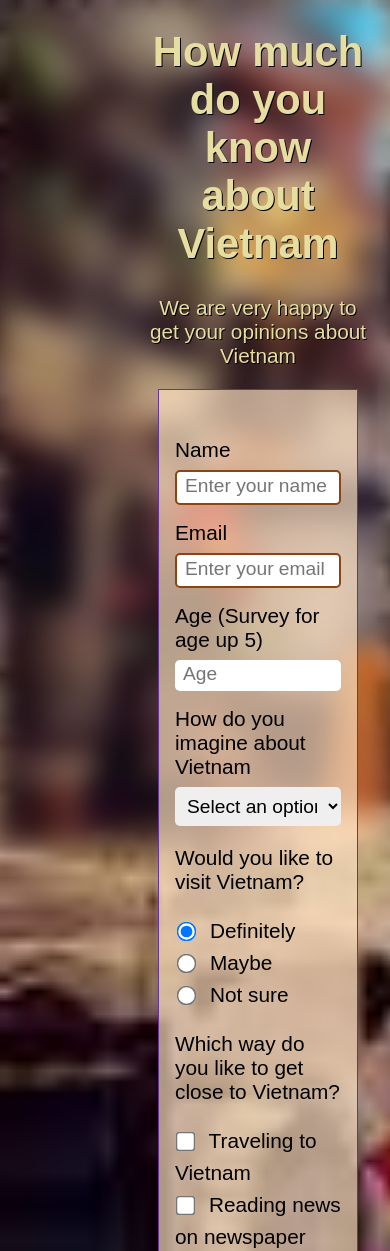
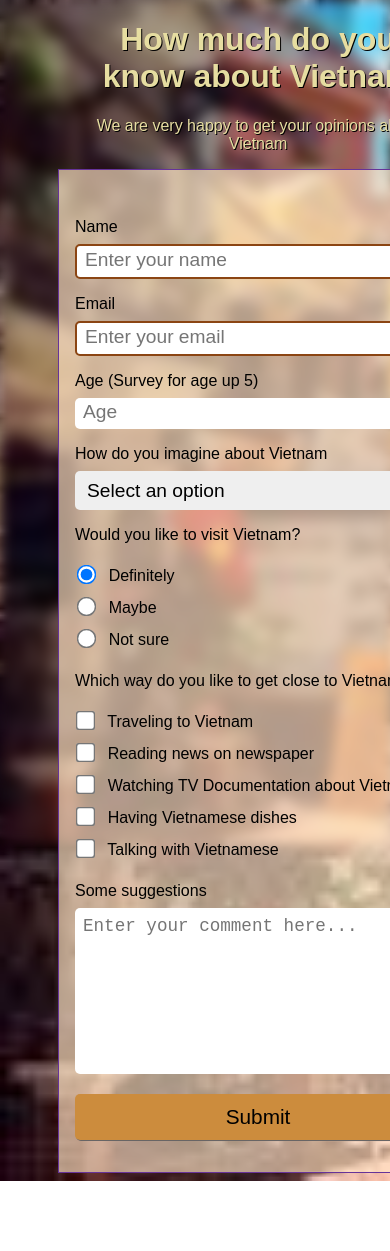
Before and after one commit to LeNganThanh/VietnamSurvey, a plain HTML site: page index.html in a window 390 px wide. Shown: the top 1251 px of the page. After the commit the page ends 1181 px from the top, so only its background shows below. Drawn offline with Linux system fonts and the light colour scheme.

Commit message:
delete br tag

```diff
--- a/index.html
+++ b/index.html
@@ -6,18 +6,14 @@
     <meta name="viewport" content="width=device-width, initial-scale=1.0" />
     <title>About Vietnam Survey</title>
     <link rel="stylesheet" href="style.css" />
-    <link
-      rel="shortcut icon"
-      href="images/vietnam-flag-icon.jpg"
-      type="image/x-icon"
-    />
+    <link rel="shortcut icon" href="images/vietnam-flag-icon.jpg" type="image/x-icon" />
   </head>
   <body>
-    <div class="intro" >
+    <div class="intro">
       <h1>How much do you know about Vietnam</h1>
       <p>We are very happy to get your opinions about Vietnam</p>
     </div>
-    <section>
+    <section aria-label="A survey about knowing Vietnam">
       <form id="survey-form" action="" method="post">
         <div class="survey">
           <label for="name">Name</label>
@@ -55,36 +51,67 @@
         <div class="survey">
           <label for="feel">How do you imagine about Vietnam</label>
           <select required id="feel" name="opinions">
-            <option value="none" disabled selected hidden>Select an option</option>
+            <option value="none" disabled selected hidden>
+              Select an option
+            </option>
             <option value="asia-country">An asia country</option>
             <option value="tropical-country">A hot tropical country</option>
-            <option value="american-war">A country was under American army</option>
+            <option value="american-war">
+              A country was under American army
+            </option>
           </select>
         </div>
         <p>Would you like to visit Vietnam?</p>
         <div class="visit">
-          <input type="radio" name="visit" id="visit" value="definitely" checked/>
-          <label for="visit">Definitely</label><br />
-          <input type="radio" id="maybe" name="visit" value="maybe"/>
-          <label for="maybe">Maybe</label><br />
+          <div>
+            <input
+              type="radio"
+              name="visit"
+              id="visit"
+              value="definitely"
+              checked
+            />
+            <label for="visit">Definitely</label>
+          </div>
+          <div>
+            <input type="radio" id="maybe" name="visit" value="maybe" />
+            <label for="maybe">Maybe</label>
+          </div>
+          <div>
             <input type="radio" name="visit" id="not" value="not-sure" />
             <label for="not">Not sure</label>
           </div>
+        </div>
         <p>Which way do you like to get close to Vietnam?</p>
         <div class="way">
+          <div>
             <input type="checkbox" name="travel" id="travel" value="travel" />
-          <label for="travel">Traveling to Vietnam</label><br />
-          <input type="checkbox" name="travel" id="newspaper" value="newspaper" />
-          <label for="newspaper">Reading news on newspaper</label><br />
+            <label for="travel">Traveling to Vietnam</label>
+          </div>
+          <div>
+            <input
+              type="checkbox"
+              name="travel"
+              id="newspaper"
+              value="newspaper"
+            />
+            <label for="newspaper">Reading news on newspaper</label>
+          </div>
+          <div>
             <input type="checkbox" name="travel" id="tv" value="tv" />
-          <label for="tv">Watching TV Documentation about Vietnam</label><br />
-          <input type="checkbox" name="travel" id="food" value="food"/>
-          <label for="food">Having Vietnamese dishes</label><br />
+            <label for="tv">Watching TV Documentation about Vietnam</label>
+          </div>
+          <div>
+            <input type="checkbox" name="travel" id="food" value="food" />
+            <label for="food">Having Vietnamese dishes</label>
+          </div>
+          <div>
             <input type="checkbox" name="travel" id="people" value="people" />
             <label for="people">Talking with Vietnamese</label>
           </div>
+        </div>
         <div class="survey">
-          <br /><label for="sugg">Some suggestions</label><br />
+          <label for="sugg">Some suggestions</label>
           <textarea
             name="sugg"
             id="sugg"
@@ -94,7 +121,6 @@
             placeholder="Enter your comment here..."
           ></textarea>
         </div>
-        <br />
         <button>Submit</button>
       </form>
     </section>
--- a/style.css
+++ b/style.css
@@ -2,7 +2,7 @@
   box-sizing: border-box;
 }
 body {
-  font-size: 1.3rem;
+  font-size: clamp(1rem,0.5rem + 1vw, 1.3rem);
   height: 100%;
   min-width: 500px;
   font-family: Arial, Helvetica, sans-serif;
@@ -31,12 +31,12 @@ section::before {
   border: 0;
   background-image: url(images/VN-old-quater.jpeg);
   background-size: cover;
-  -webkit-filter: blur(15px);
-  filter: blur(15px);
+  -webkit-filter: blur(17);
+  filter: blur(7px);
 }
 /* setting the header */
 .intro {
-  width:45%;
+  width:80%;
   text-align: center;
   margin: 0 auto;
   color: rgb(230, 221, 161);
@@ -46,7 +46,7 @@ section::before {
 section {
   border: 1px solid rebeccapurple;
   background-color: rgba(255, 228, 196, 0.664);
-  width: 40%;
+  width: 80%;
   height: 100%;
   position: relative;
   margin: 0 auto;
@@ -84,7 +84,11 @@ textarea::placeholder {
 .survey select{
   margin-top: 0.5rem;
 }
+textarea{
+  margin-top: 0.5rem;
+}
 button {
+  margin-top: 1rem;
   padding: 0.7rem;
   box-shadow: 1px 1px rgb(104, 101, 101);
   font-size: 1.3rem;
@@ -94,3 +98,53 @@ button:hover{
   font-weight: bold;
   color: aquamarine;
 }
+@media screen and (min-width: 376px) {
+  .intro{
+    width: 65%;
+  }
+  section{
+    width: 25rem;
+  }
+}
+@media screen and (min-width: 465px) {
+  .intro{
+    width: 60%;
+  }
+  section{
+    width: 27rem;
+  }
+
+}
+@media screen and (min-width:576px) {
+  .intro{
+    width: 55%;
+  }
+  section{
+    width: 30rem;
+  }
+}
+@media screen and (min-width: 687px) {
+  .intro{
+    width: 50%;
+  }
+  section{
+    width: 33rem;
+  }
+
+}
+@media screen and (min-width:786px) {
+  .intro{
+    width: 45%;
+  }
+  section{
+    width: 36rem;
+  }
+}
+@media screen and (min-width:992px) {
+  .intro{
+    width: 45%;
+  }
+  section{
+    width: 40rem;
+  }
+}
```
Lines whose indentation alone changed are shown as unchanged.
